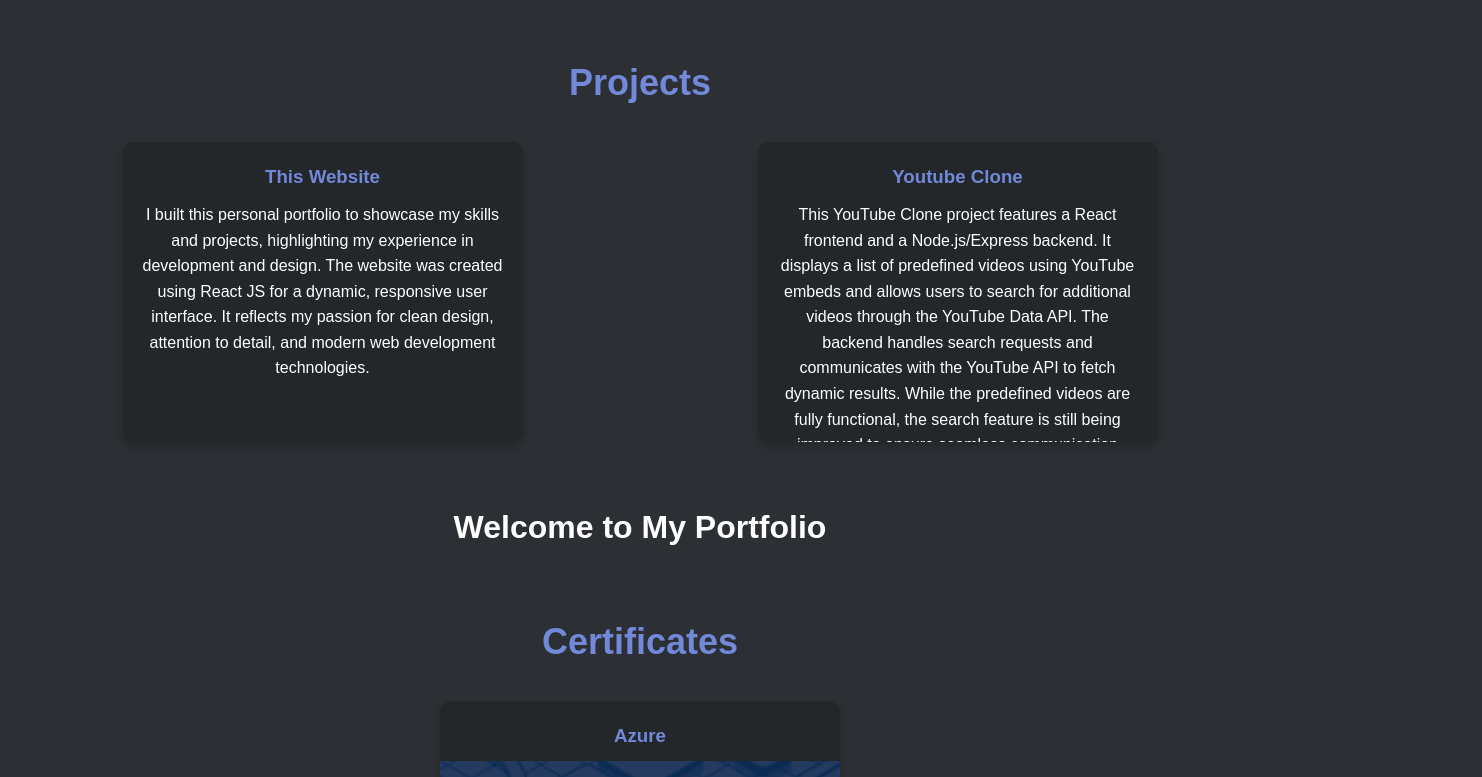
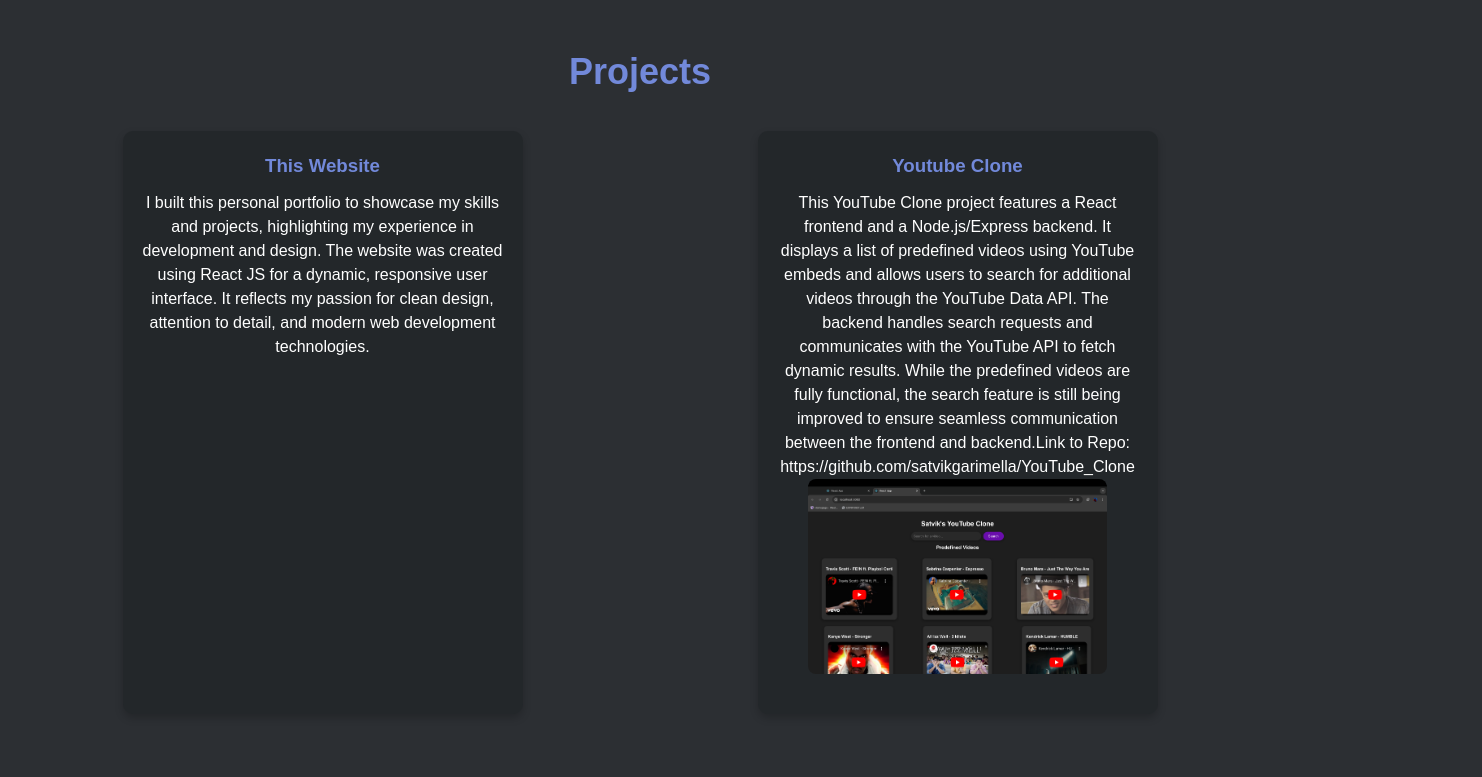
Before and after one commit to satvikgarimella/Mypotfolio, a React (Create React App) app: page / in a window 1280 px wide. Shown: the part 1040-1817 px from the top of the page, 1482 px wide, since content can reach past the window. Built offline with nearby package versions, Linux system fonts and the light colour scheme.

Commit message:
Update App.css

```diff
--- a/src/App.css
+++ b/src/App.css
@@ -119,14 +119,12 @@ body {
   padding: 20px;
   width: 100%;
   max-width: 400px;
-  height: 300px; /* Fixed height for the container */
   border-radius: 10px;
   box-shadow: 0 4px 8px rgba(0, 0, 0, 0.2);
   transition: transform 0.3s ease, box-shadow 0.3s ease;
   display: flex;
   flex-direction: column;
   align-items: center;
-  overflow: hidden;
 }
 
 .WorkExperience-card:hover, .project-card:hover, .cert-card:hover {
@@ -137,17 +135,25 @@ body {
 .WorkExperience-card h3, .project-card h3, .cert-card h3 {
   color: var(--accent-color);
   margin-bottom: 10px;
+  text-align: center;
 }
 
 /* Project image styling */
 .project-card img {
-  max-width: 100%;
-  max-height: 100%;
-  width: auto;
-  height: auto;
+  width: 100%;
+  max-width: 300px; /* Set a fixed maximum width for the image */
+  height: auto; /* Maintain aspect ratio */
   object-fit: contain; /* Ensures the entire image fits within the container */
   border-radius: 8px;
-  margin-bottom: 20px;
+  margin-bottom: 20px; /* Space between the image and the content */
+}
+
+/* Text styling for the project card */
+.project-card p {
+  color: var(--text-color);
+  text-align: center;
+  font-size: 16px;
+  line-height: 1.5;
 }
 
 /* Contact Section Styling */
```
